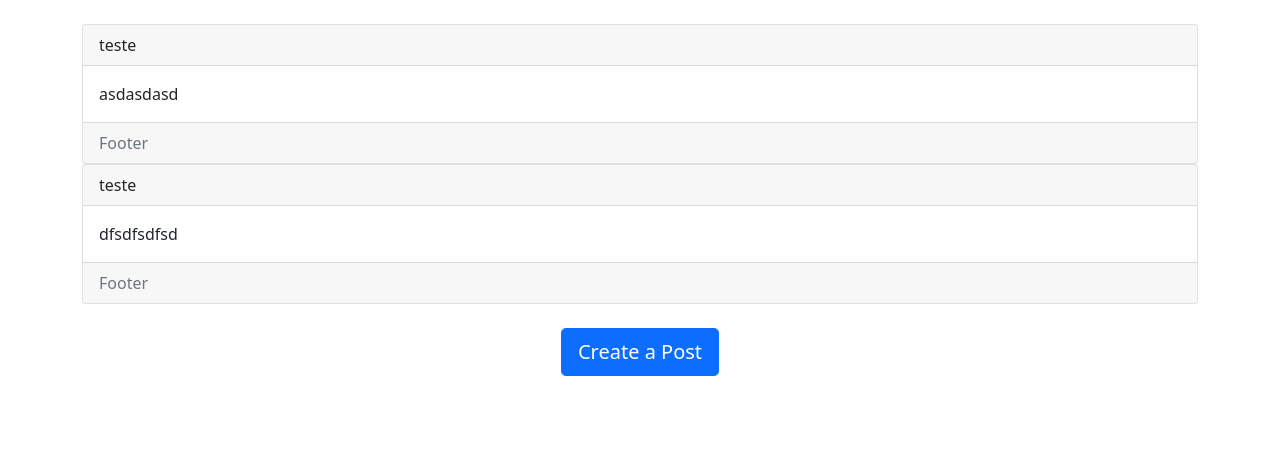
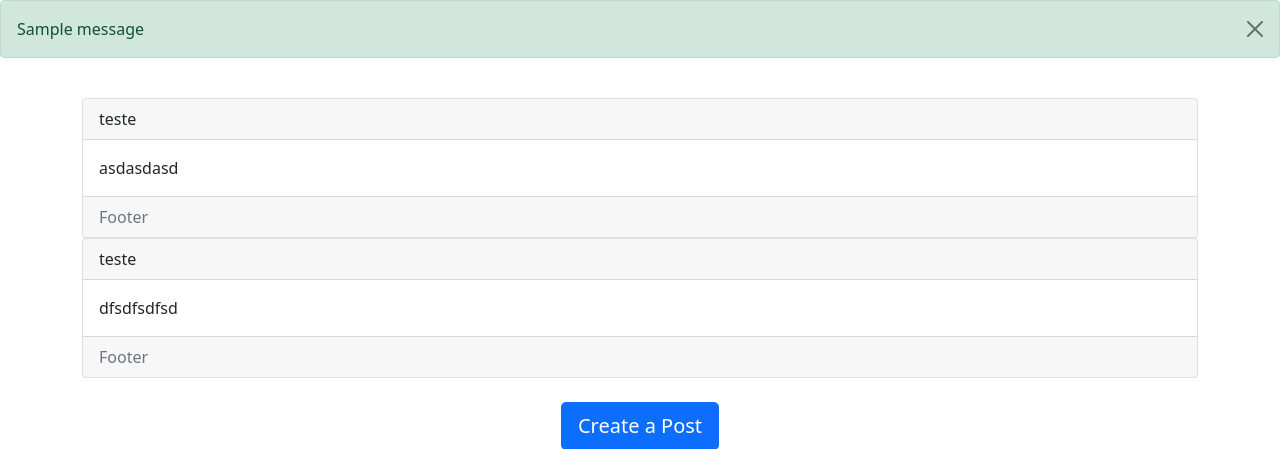
Before and after one commit to lgmarin/Flask-blog, a Flask app: page / in a window 1280 px wide. Shown: the part 56-505 px from the top of the page. Run offline with Flask 2, Linux system fonts and the light colour scheme; a user stored in the database is signed in; data comes from the database, SQL or seed files in the repository; one stand-in notice (Sample message) is shown; parts of the project's set-up code (start-up, migrations or seed data) failed here and were passed over; some libraries are stand-ins or nearby versions.

Commit message:
Add alerts to diplay messages for the user.

```diff
--- a/website/templates/base.html.j2
+++ b/website/templates/base.html.j2
@@ -4,7 +4,7 @@
     <meta charset="UTF-8">
     <meta http-equiv="X-UA-Compatible" content="IE=edge">
     <meta name="viewport" content="width=device-width, initial-scale=1.0">
-    <link href="https://cdn.jsdelivr.net/npm/bootstrap@5.0.2/dist/css/bootstrap.min.css" rel="stylesheet" integrity="sha384-EVSTQN3/azprG1Anm3QDgpJLIm9Nao0Yz1ztcQTwFspd3yD65VohhpuuCOmLASjC" crossorigin="anonymous">
+    <link href="https://cdn.jsdelivr.net/npm/bootstrap@5.1.3/dist/css/bootstrap.min.css" rel="stylesheet" integrity="sha384-1BmE4kWBq78iYhFldvKuhfTAU6auU8tT94WrHftjDbrCEXSU1oBoqyl2QvZ6jIW3" crossorigin="anonymous">
     <script src="https://kit.fontawesome.com/0fefdd45bb.js" crossorigin="anonymous"></script>
     <title>{% block title %}{% endblock %}</title>
 </head>
@@ -26,10 +26,32 @@
             </div>
         </div>
     </nav>
+    {% with messages=get_flashed_messages(with_categories=true) %}
+        {% if messages %}
+            {% for category, message in messages %}
+                {% if category == "error" %}
+                    <div class="alert alert-danger alert-dismissible fade show" role="alert">
+                        {{message}}
+                        <button type="button" class="btn-close" data-bs-dismiss="alert"></button>
+                    </div>
+                {% elif category == "success" %}
+                    <div class="alert alert-success alert-dismissible fade show" role="alert">
+                        {{message}}
+                        <button type="button" class="btn-close" data-bs-dismiss="alert"></button>
+                    </div>
+                {% else %}
+                    <div class="alert alert-primary alert-dismissible fade show" role="alert">
+                        {{message}}
+                        <button type="button" class="btn-close" data-bs-dismiss="alert"></button>
+                    </div>
+                {% endif %}
+            {% endfor %}
+        {% endif %}
+    {% endwith %}
     <!-- Container for the content of the pages base on the models -->
     <div class="container">
         {% block content %}{% endblock %}
     </div>
-    <script src="https://cdn.jsdelivr.net/npm/bootstrap@5.0.2/dist/js/bootstrap.bundle.min.js" integrity="sha384-MrcW6ZMFYlzcLA8Nl+NtUVF0sA7MsXsP1UyJoMp4YLEuNSfAP+JcXn/tWtIaxVXM" crossorigin="anonymous"></script>
+    <script src="https://cdn.jsdelivr.net/npm/bootstrap@5.1.3/dist/js/bootstrap.bundle.min.js" integrity="sha384-ka7Sk0Gln4gmtz2MlQnikT1wXgYsOg+OMhuP+IlRH9sENBO0LRn5q+8nbTov4+1p" crossorigin="anonymous"></script>
 </body>
 </html>
--- a/website/views.py
+++ b/website/views.py
@@ -1,5 +1,5 @@
 from crypt import methods
-from flask import Blueprint, redirect, render_template, request, url_for
+from flask import Blueprint, redirect, render_template, request, url_for, flash
 from flask_login import login_required, current_user
 from .models import User
 from .models import Post
@@ -26,12 +26,12 @@ def create_post():
     if request.method == 'POST':
         text = request.form.get('text')
         if not text:
-            print("Your post should not be empty!")
+            flash("Your post should not be empty!", category='error')
         else:
             post = Post(text=text, author=current_user.id)
             db.session.add(post)
             db.session.commit()
-            print("Post Created!")
+            flash("Post Created!")
             return redirect(url_for('views.home'))
 
     return render_template('create-post.html.j2', user = current_user)
```
Also changed, not shown: website/auth.py (+9 -9 lines).
